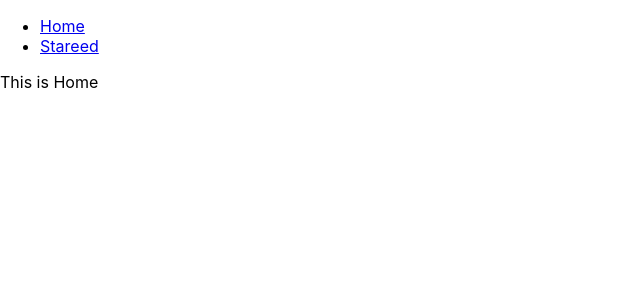
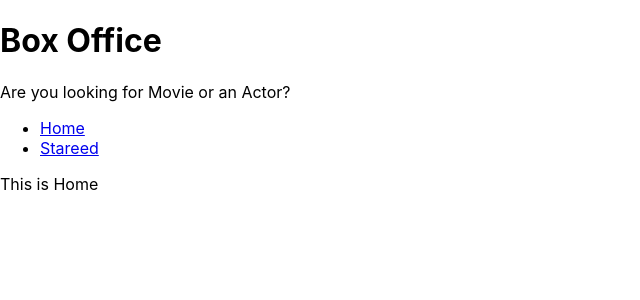
Before and after one commit to mayanklushte/box-office, a React (Create React App) app: page / in a window 1280 px wide. Shown: the top 300 px of the page, without its empty margins (0-640 px from the left). Built offline with nearby package versions, Linux system fonts and the light colour scheme.

Commit message:
added Layout System and created title

```diff
--- a/src/App.js
+++ b/src/App.js
@@ -1,13 +1,13 @@
 import React from 'react';
 import  { Switch, Route } from 'react-router-dom'
-import Navs from './components/Navs';
+
 import Home from './pages/Home';
 import Starred from './pages/Starred';
 
 function App() {
   return (
     <div>
-      <Navs />
+
 
     <Switch>
       <Route exact path='/'>
--- /dev/null
+++ b/src/components/MainPageLayout.js
@@ -0,0 +1,20 @@
+import React from 'react'
+import Navs from './Navs'
+import Title from './Title'
+
+// here by using children we are trying to grab a content of Home.js and Starred.js
+// where we wrap MainPageLayout component arround them
+
+
+const MainPageLayout = ({ children }) => {
+  return (
+    <div>
+      <Title title="Box Office" subtitle = "Are you looking for Movie or an Actor?"/>
+      <Navs />
+      {children}
+
+    </div>
+  )
+}
+
+export default MainPageLayout
--- /dev/null
+++ b/src/components/Title.js
@@ -0,0 +1,14 @@
+import React from 'react'
+
+// always pass pros like title and sub inside this  { }
+
+const Title = ({title, subtitle}) => {
+  return (
+    <div>
+      <h1>{title}</h1>
+      <p>{subtitle}</p>
+    </div>
+  )
+}
+
+export default Title
--- a/src/pages/Home.js
+++ b/src/pages/Home.js
@@ -1,10 +1,17 @@
 import React from 'react'
+import MainPageLayout from '../components/MainPageLayout'
+
+// children layout
+// we wrap MainPageLayout Component arrond the content of page
+// this act as children in javascript and then we can grab this in mainPageLaout.js
+// We use this to control template inheritance kind thing in react
+// this how we should manage layouts in react
 
 const Home = () => {
   return (
-    <div>
+    <MainPageLayout>
      This is Home
-    </div>
+    </MainPageLayout>
   )
 }
 
--- a/src/pages/Starred.js
+++ b/src/pages/Starred.js
@@ -1,10 +1,11 @@
 import React from 'react'
+import MainPageLayout from '../components/MainPageLayout'
 
 const Starred = () => {
   return (
-    <div>
+    <MainPageLayout>
       This is Starred
-    </div>
+    </MainPageLayout>
   )
 }
 
```
